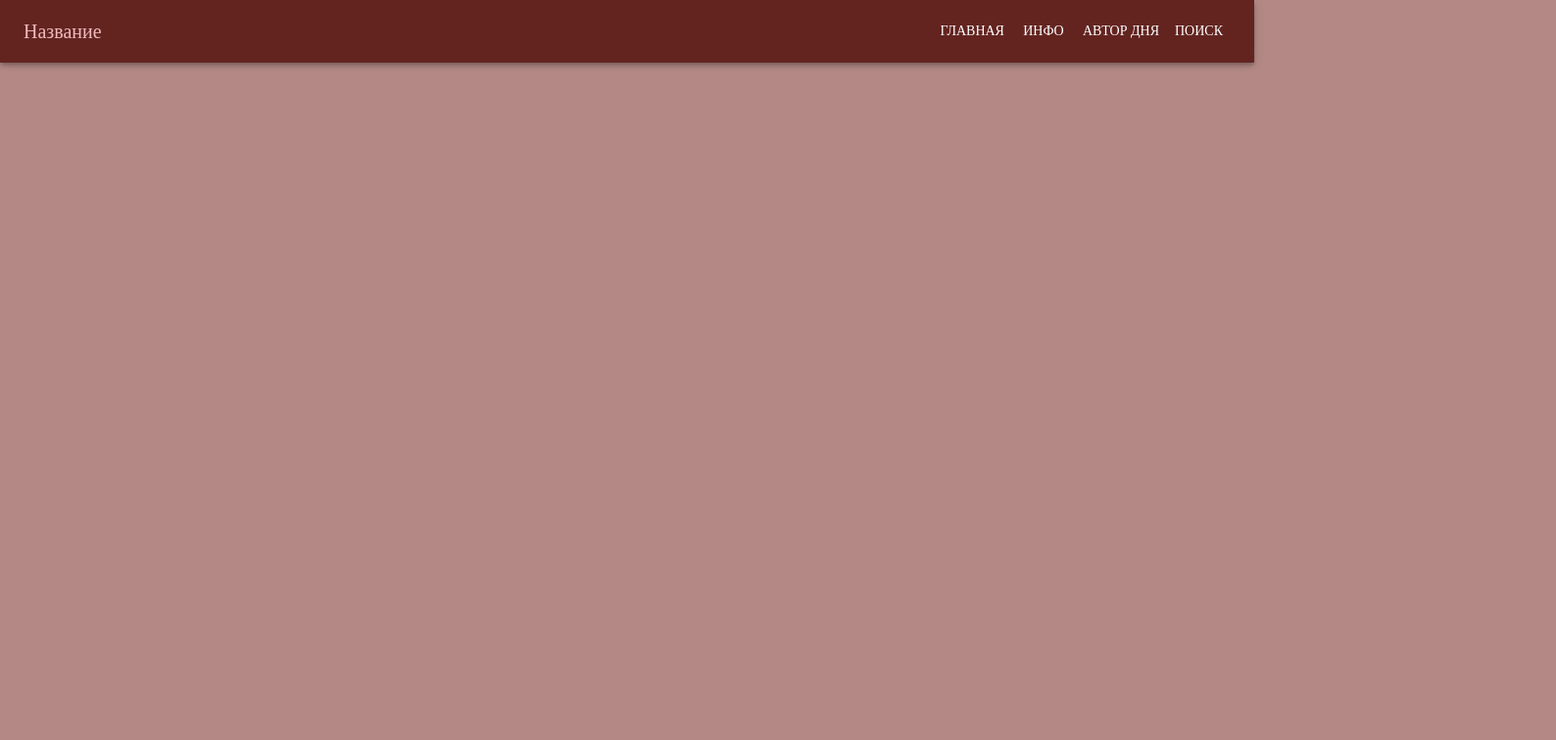
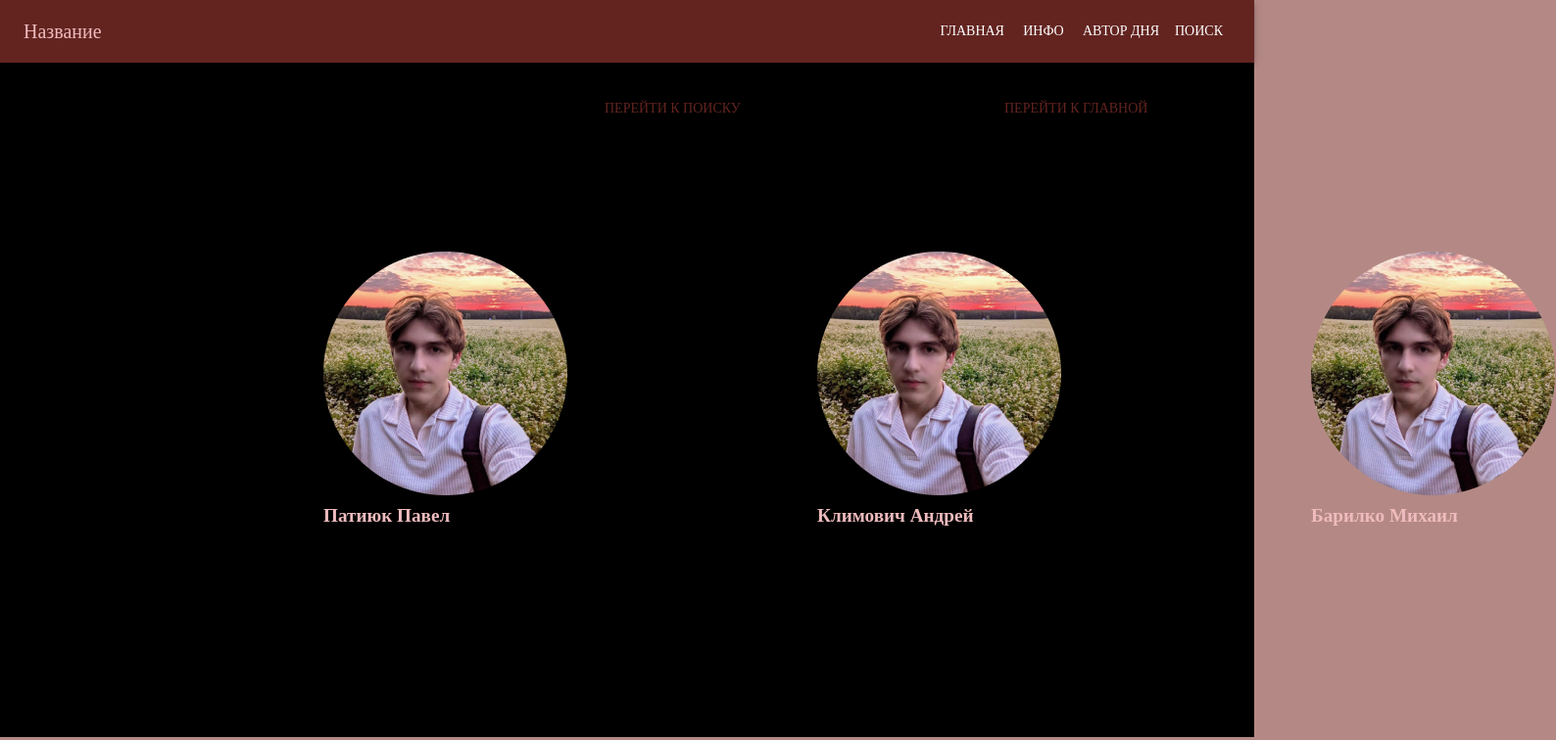
Before and after one commit to ruptis/FrontEndLaba2, a React (Create React App) app: page / in a window 1280 px wide. Shown: the top 756 px of the page at 98% size, 1588 px wide, since content can reach past the window. Built offline with nearby package versions, Linux system fonts and the light colour scheme.

Commit message:
Still trying to make footer

```diff
--- a/src/App.tsx
+++ b/src/App.tsx
@@ -4,6 +4,7 @@ import {Route, Routes} from "react-router";
 import MainPage from "./pages/MainPage";
 import Header from "./components/Header";
 import theme from "./theme";
+import Footer from './components/Footer';
 
 function App() {
   return (
@@ -14,6 +15,7 @@ function App() {
             <Routes>
                 <Route path="FrontEndLaba2/" element={<MainPage />} />
             </Routes>
+            <Footer />
           </ThemeProvider>
       </>
   );
--- a/src/components/Footer.tsx
+++ b/src/components/Footer.tsx
@@ -1,34 +1,59 @@
 
-import {Box, Typography, useTheme} from "@mui/material";
-
+import {Box, Button} from "@mui/material";
+import author from '../assets/images/Author.png'
 
 export default function Footer()
 {
 
     const BoxStyle =
     {
+        position: 'relative',
         width: '100%',
         height: '753px',
         backgroundColor: 'Black'
     };
 
-    return <Box style={ BoxStyle }>
-        <Authorinfo posx="100" posy="100"/>
-    </Box>;
+    return (
+    <Box sx={ BoxStyle }>
+        <div style={{position: 'relative', top:'93px'}}>
+            <FooterButtons text='Перейти к поиску' posx='609'/>
+            <FooterButtons text='Перейти к главной' posx='1017'/>
+        </div>
+        <div style={{position: 'relative', top:'257px'}}>
+            <Authorinfo posx='330' name='Патиюк Павел'/>
+            <Authorinfo posx='834' name='Климович Андрей'/>
+            <Authorinfo posx='1338' name='Барилко Михаил'/>
+        </div>
+    </Box>);
 }
 
-function Authorinfo(porps: any)
+function Authorinfo(props: any)
 {
     const BoxStyle =
     {
         position: 'absolute',
+        left: props.posx + 'px',
+        down: '100px',
+        width: '250px',
+        height: '400px',
+    };
+    const TextStyle =
+    {
+        font: "Playfair Display",
+        fontWeight: "bolder",
+        fontSize: '1.2em',
+        textAling: 'center'
+    }
 
-        width: '250',
-        height: '400',
+    return (
+    <Box sx={ BoxStyle }>
+        <img src={author}></img>
+        <span style={TextStyle}>{props.name}</span>
+    </Box>
+    )
+}
 
-
-
-        backgroundColor: 'White'
-    };
-    return<Box sx={ BoxStyle }></Box>
+function FooterButtons(props: any)
+{
+    return <Button sx={{position: 'absolute', left: props.posx + 'px'}}>{props.text}</Button>
 }
--- a/src/pages/MainPage.tsx
+++ b/src/pages/MainPage.tsx
@@ -1,4 +1,3 @@
-import Footer from "../components/Footer";
 import PromoSection from "../components/PromoSection/PromoSection";
 import QuoteSection from "../components/QuoteSection/QuoteSection";
 import {Background} from "../components/Background";
```
Also changed, not shown: src/assets/images/Author.png (added), src/assets/images/movieDivider.png (added).
